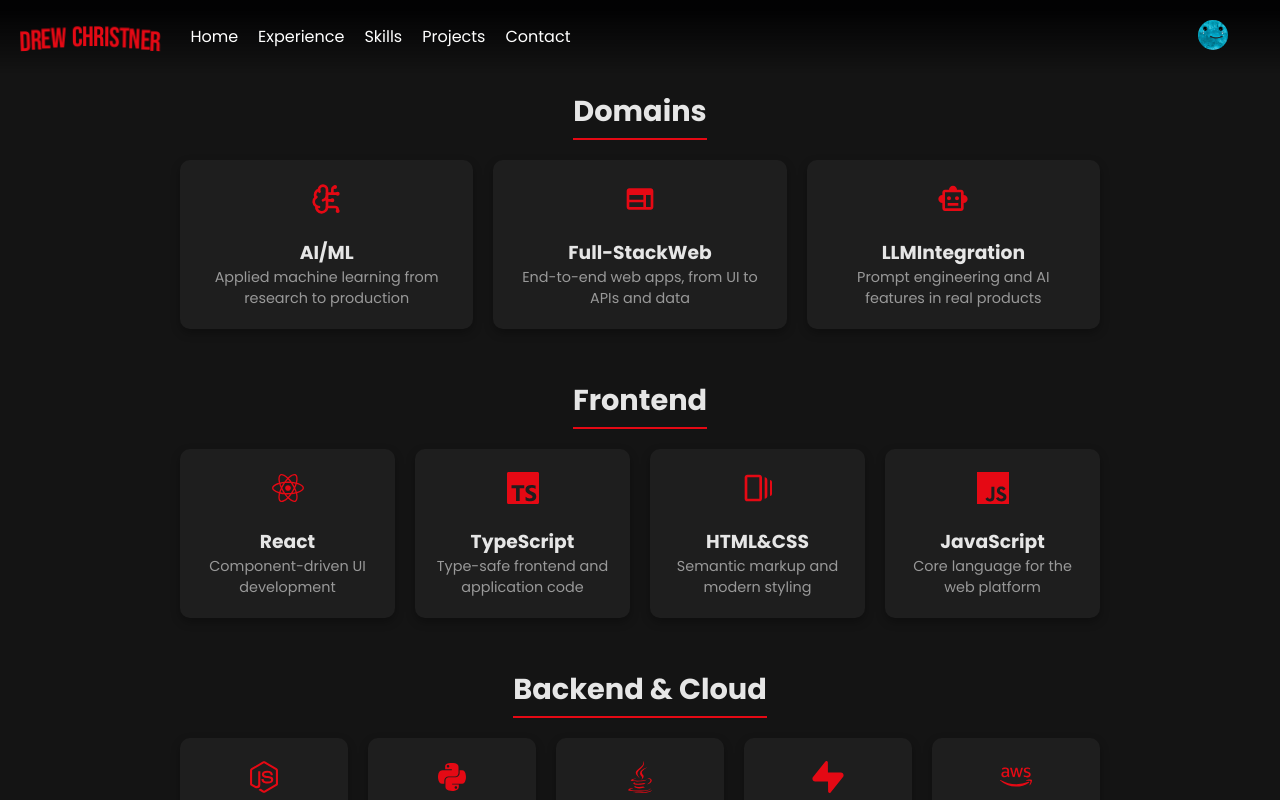
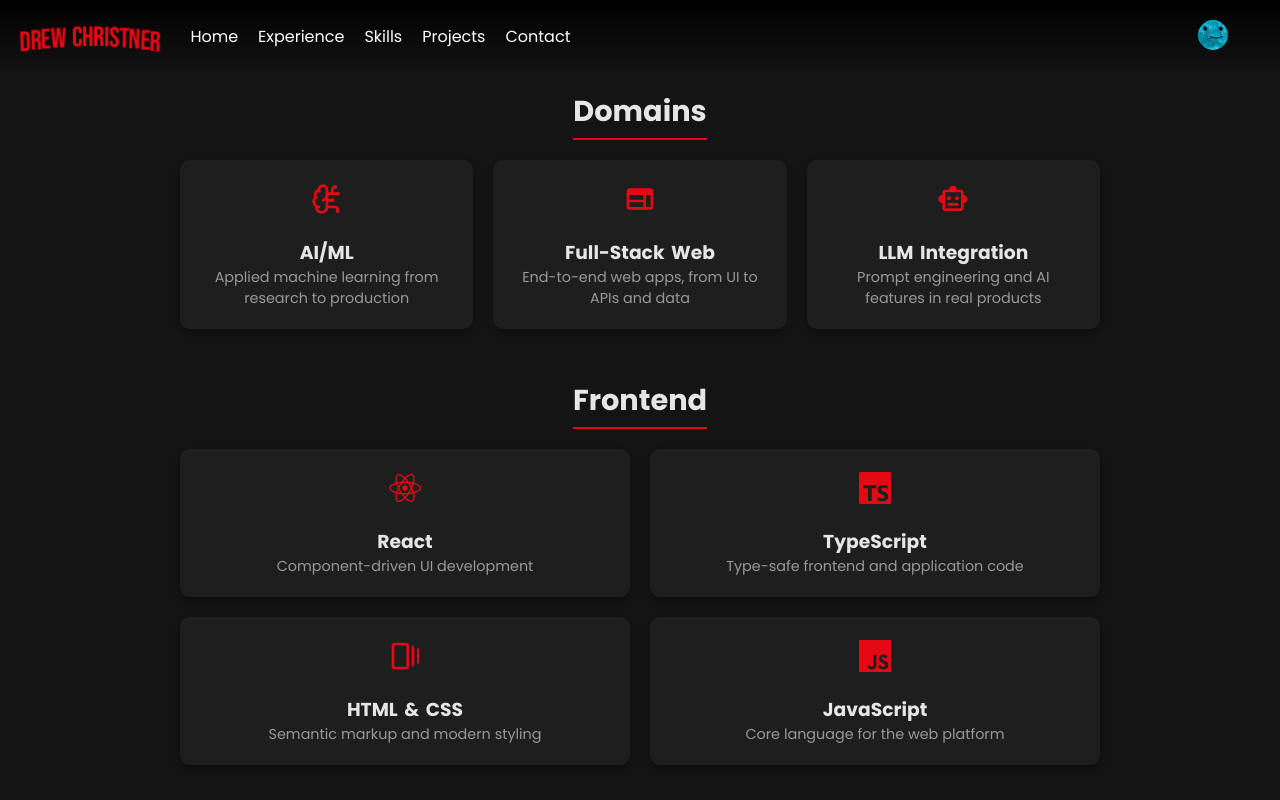
Before and after one commit to dzchrist2/Portfolio-Netflix, a React (Vite) app: page /skills in a window 1280 px wide. Shown: the top 800 px of the page. Built offline with nearby package versions, Linux system fonts and the light colour scheme.

Commit message:
Skills UI Fix

```diff
--- a/src/pages/Skills/Skills.css
+++ b/src/pages/Skills/Skills.css
@@ -14,9 +14,30 @@
 
 .skills-grid {
     display: grid;
-    grid-template-columns: repeat(auto-fit, minmax(150px, 1fr));
     gap: 20px;
     margin-top: 20px;
+}
+
+.skills-grid--3 {
+    grid-template-columns: repeat(3, minmax(0, 1fr));
+}
+
+.skills-grid--2 {
+    grid-template-columns: repeat(2, minmax(0, 1fr));
+}
+
+@media (max-width: 700px) {
+    .skills-grid--3,
+    .skills-grid--2 {
+        grid-template-columns: repeat(2, minmax(0, 1fr));
+    }
+}
+
+@media (max-width: 480px) {
+    .skills-grid--3,
+    .skills-grid--2 {
+        grid-template-columns: 1fr;
+    }
 }
 
 .skill-card {
@@ -44,6 +65,7 @@
 .skill-name {
     display: flex;
     justify-content: center;
+    flex-wrap: wrap;
 }
 
 .letter {
@@ -51,6 +73,10 @@
     opacity: 0;
     transform: translateY(-20px);
     animation: dropIn 0.5s forwards ease-out;
+}
+
+.letter-space {
+    width: 0.35em;
 }
 
 @keyframes dropIn {
--- a/src/pages/Skills/Skills.tsx
+++ b/src/pages/Skills/Skills.tsx
@@ -33,7 +33,7 @@
             {Object.entries(skillsByCategory).map(([category, skills]) => (
                 <div className="skill-category" key={category}>
                     <h3 className="category-title">{category}</h3>
-                    <div className="skills-grid">
+                    <div className={`skills-grid skills-grid--${skills.length % 3 === 0 ? '3' : skills.length % 2 === 0 ? '2' : '3'}`}>
                         {skills.map((skill) => (
                             <div key={skill.title} className="skill-card">
                                 <div className="icon">{iconMap[skill.icon] || <FaReact />}</div>
@@ -41,11 +41,11 @@
                                     {skill.title.split('').map((letter: string, i: number) => (
                                         <span
                                             key={i}
-                                            className="letter"
+                                            className={`letter${letter === ' ' ? ' letter-space' : ''}`}
                                             aria-hidden="true"
                                             style={{ animationDelay: `${i * 0.05}s` }}
                                         >
-                                            {letter}
+                                            {letter === ' ' ? '\u00A0' : letter}
                                         </span>
                                     ))}
                                 </h3>
```
